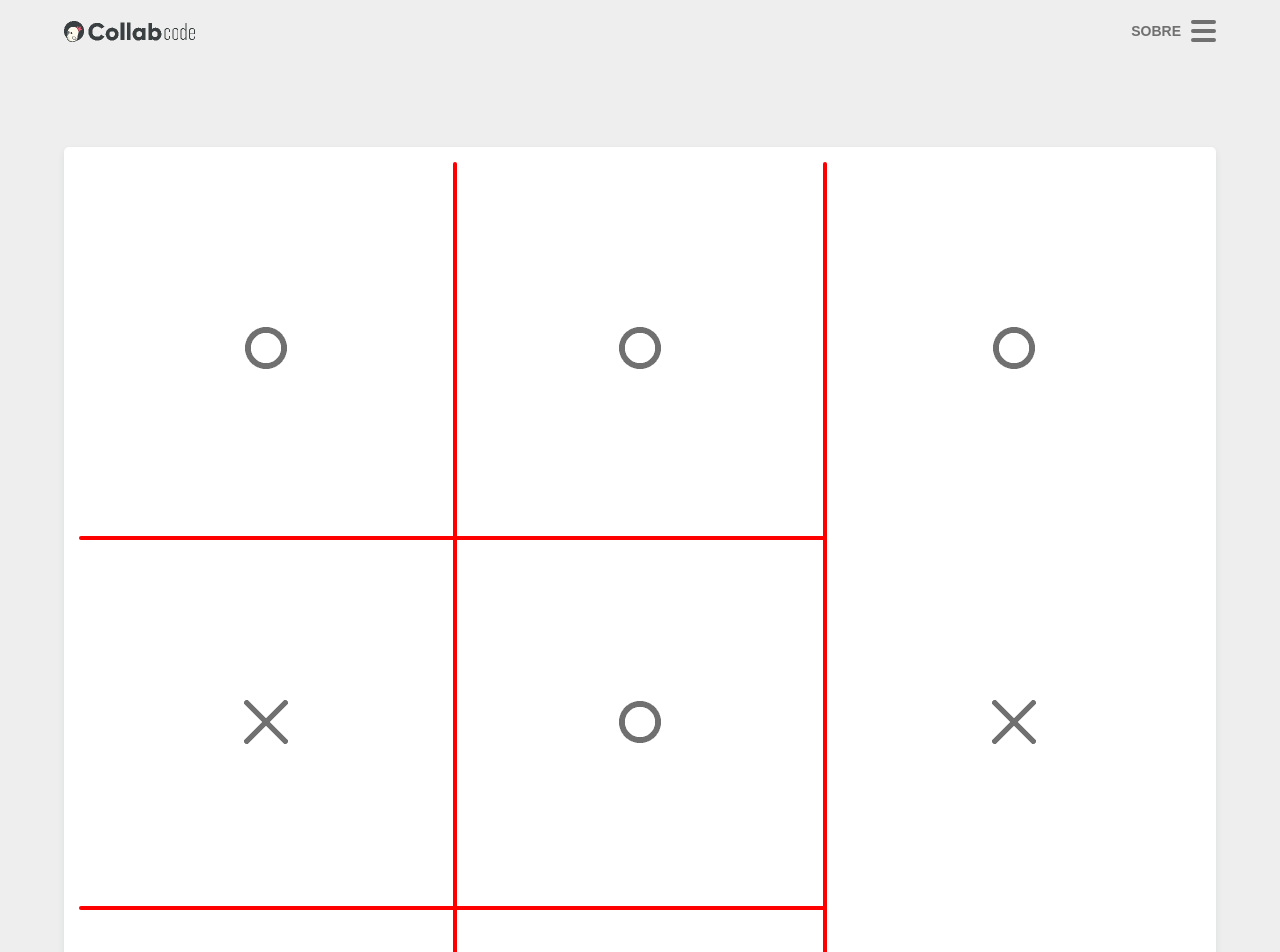
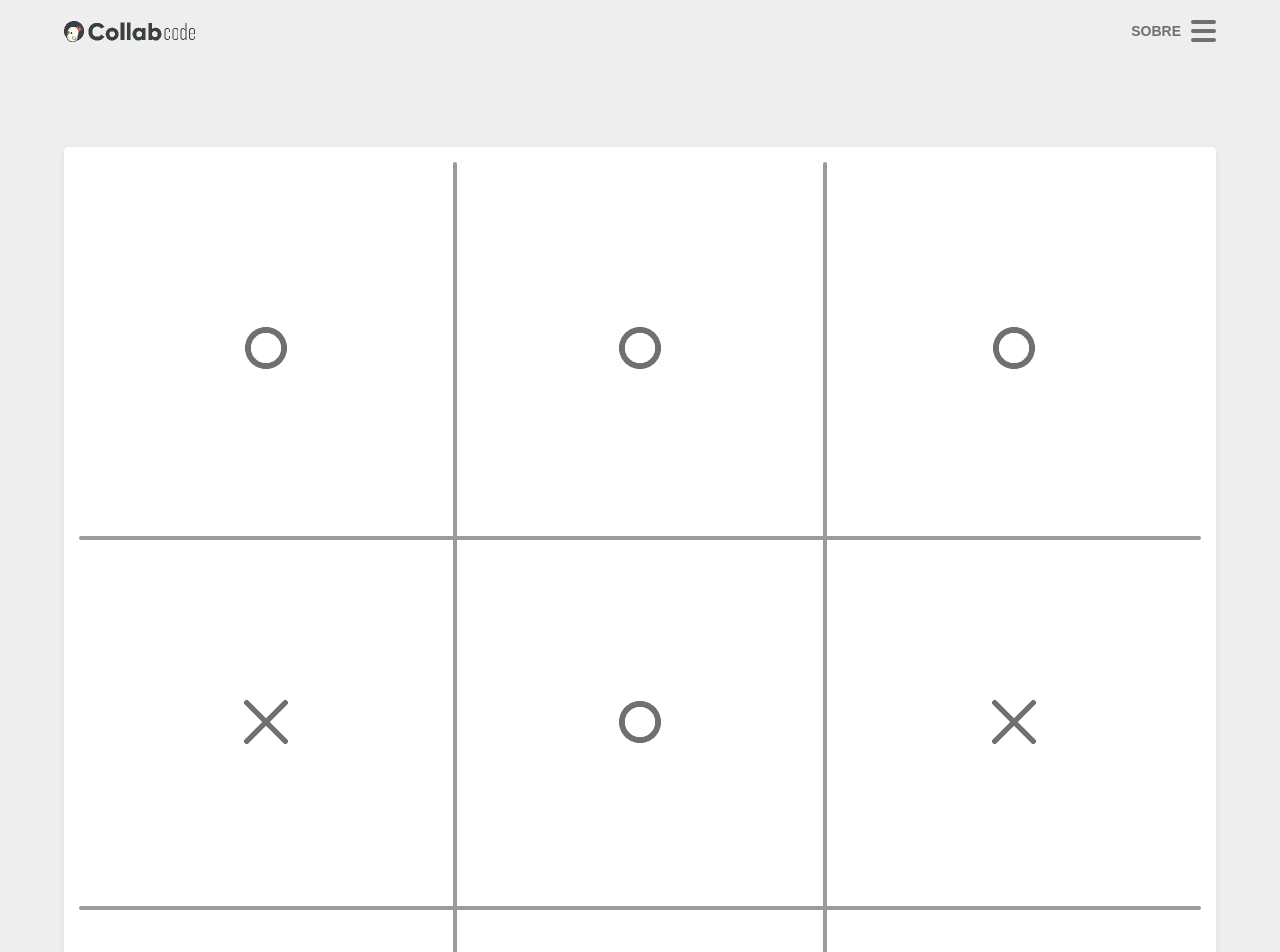
Before and after one commit to lucasarieiv/jogo-da-velha, a React (Create React App) app: page / in a window 1280 px wide. Shown: the top 952 px of the page. Built offline with nearby package versions, Linux system fonts and the light colour scheme.

Commit message:
Alteramos a cor da Hashtag

```diff
--- a/src/components/Hashtag/styles.css
+++ b/src/components/Hashtag/styles.css
@@ -18,12 +18,14 @@
 
 .hashtag > .item:nth-child(2),
 .hashtag > .item:nth-child(8),
-.hashtag > .item:nth-child(4)
+.hashtag > .item:nth-child(4),
+.hashtag > .item:nth-child(6)
 {
     justify-content: space-between;
 }
 
-.hashtag > .item:nth-child(4) {
+.hashtag > .item:nth-child(4),
+.hashtag > .item:nth-child(6) {
     flex-direction: column;
 }
 
@@ -31,10 +33,12 @@
 .hashtag > .item:nth-child(2)::after,
 .hashtag > .item:nth-child(4)::before,
 .hashtag > .item:nth-child(4)::after,
+.hashtag > .item:nth-child(6)::before,
+.hashtag > .item:nth-child(6)::after,
 .hashtag > .item:nth-child(8)::before,
 .hashtag > .item:nth-child(8)::after {
     content: '';
-    background-color: red;
+    background-color: var(--color-third);
 }
 
 .hashtag > .item:nth-child(2)::before,
@@ -45,6 +49,14 @@
     height: 100%;
 }
 
+.hashtag > .item:nth-child(4)::before,
+.hashtag > .item:nth-child(4)::after,
+.hashtag > .item:nth-child(6)::before,
+.hashtag > .item:nth-child(6)::after {
+    width: 100%;
+    height: 4px;
+}
+
 .hashtag > .item:nth-child(2)::before,
 .hashtag > .item:nth-child(2)::after {
     border-top-left-radius: 2px;
@@ -53,14 +65,18 @@
 
 .hashtag > .item:nth-child(4)::before,
 .hashtag > .item:nth-child(4)::after {
-    width: 100%;
-    height: 4px;
     border-top-left-radius: 2px;
     border-bottom-left-radius: 2px;
 }
 
 .hashtag > .item:nth-child(5) {
-    border: 4px solid red;
+    border: 4px solid var(--color-third);
+}
+
+.hashtag > .item:nth-child(6)::before,
+.hashtag > .item:nth-child(6)::after {
+    border-top-right-radius: 2px;
+    border-bottom-right-radius: 2px;
 }
 
 .hashtag > .item:nth-child(8)::before,
```
